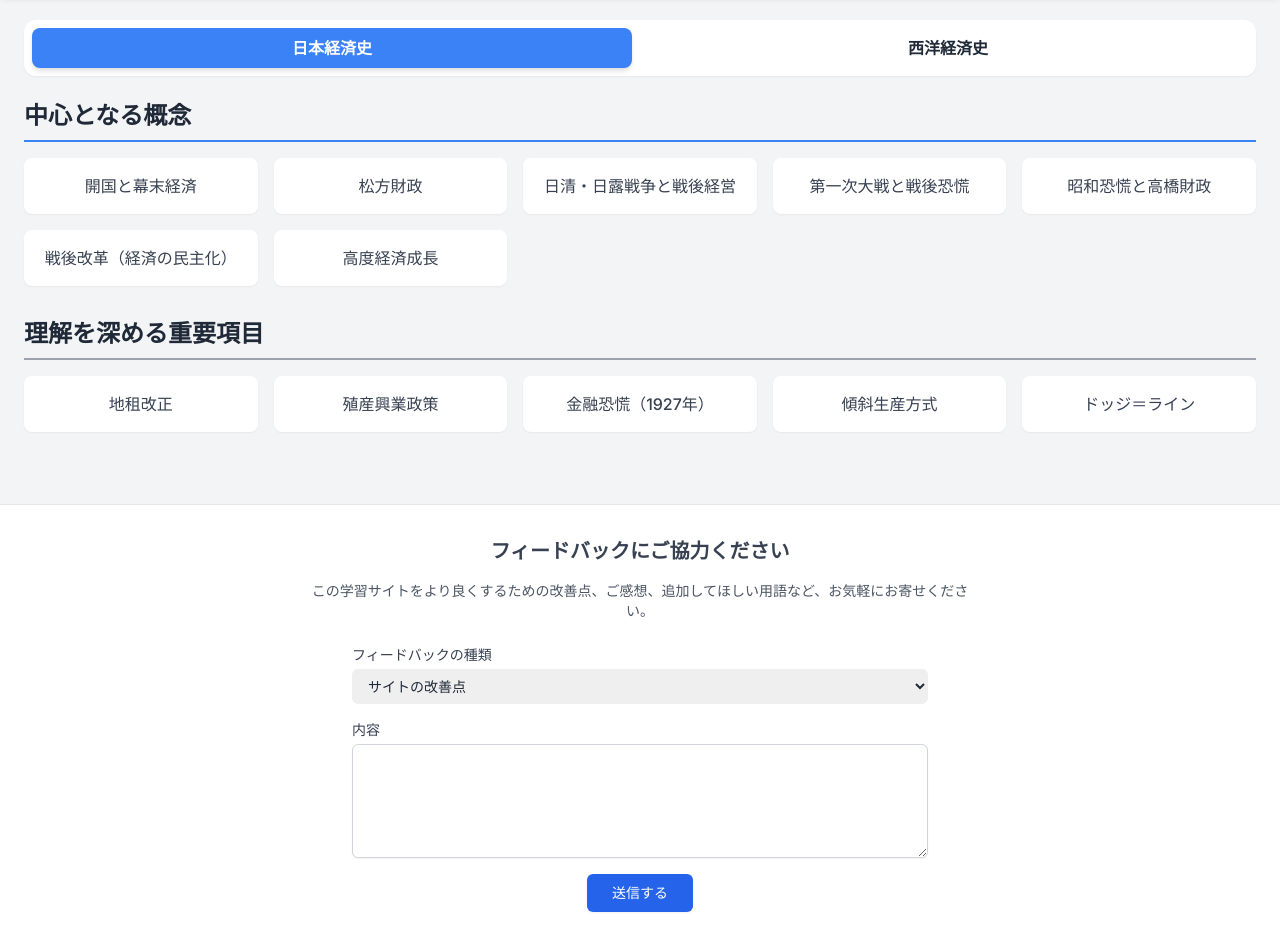
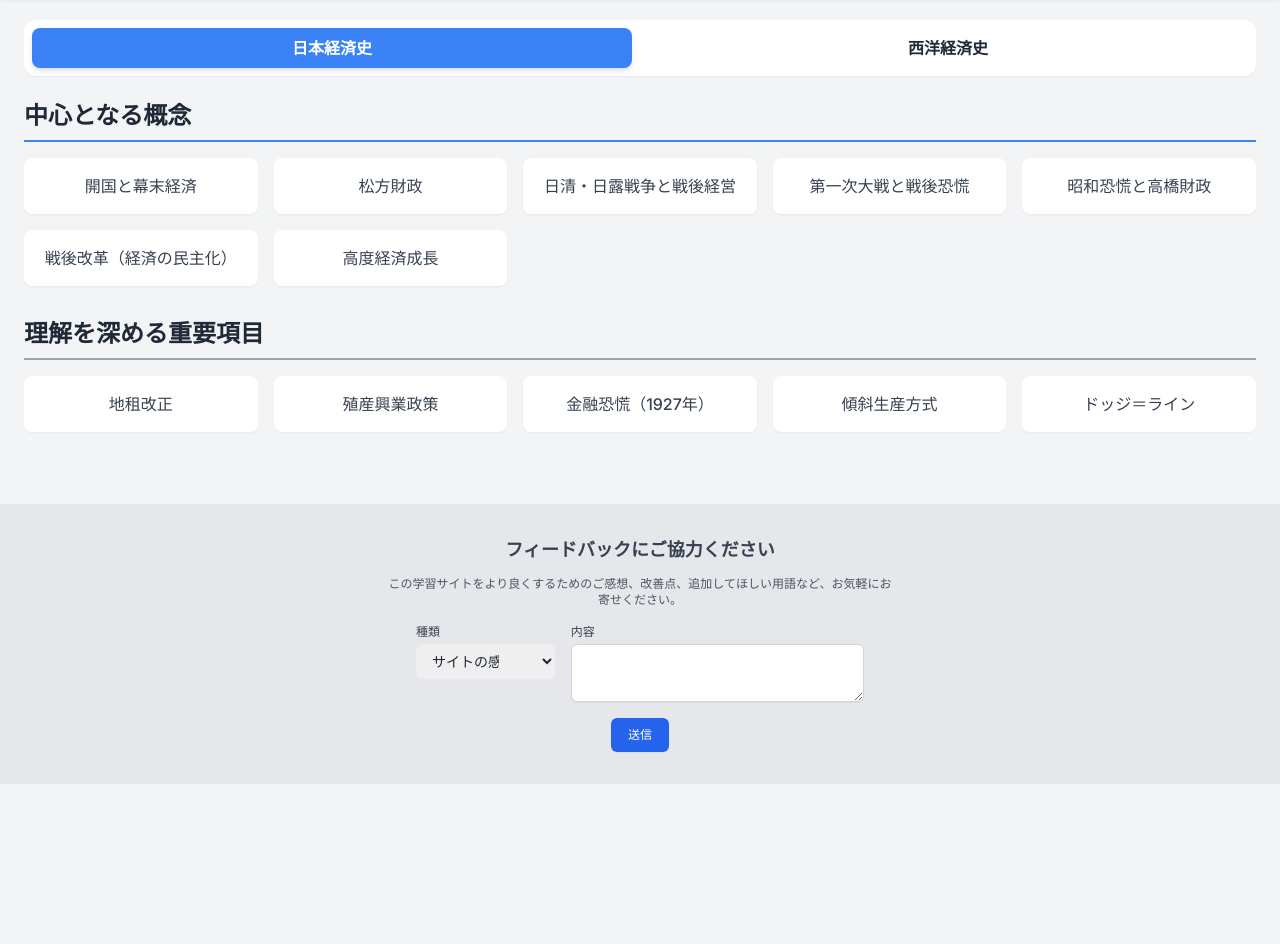
Before and after one commit to nagaosssa/Keizaishi, a plain HTML site: page index.html in a window 1280 px wide. Shown: the part 68-1012 px from the top of the page. After the commit the page ends 852 px from the top, so only its background shows below. Drawn offline with nearby package versions, Linux system fonts and the light colour scheme.

Commit message:
Update index.html

```diff
--- a/index.html
+++ b/index.html
@@ -93,32 +93,35 @@
     </main>
 
     <!-- Feedback Form -->
-    <footer class="bg-white mt-12 py-8 border-t">
+    <footer class="bg-gray-200 mt-12 py-8">
         <div class="container mx-auto px-4">
-            <h2 class="text-xl font-bold text-center text-gray-700 mb-4">フィードバックにご協力ください</h2>
-            <p class="text-center text-gray-600 text-sm mb-6 max-w-2xl mx-auto">
-                この学習サイトをより良くするための改善点、ご感想、追加してほしい用語など、お気軽にお寄せください。
+            <h2 class="text-lg font-bold text-center text-gray-700 mb-3">フィードバックにご協力ください</h2>
+            <p class="text-center text-gray-600 text-xs mb-4 max-w-lg mx-auto">
+                この学習サイトをより良くするためのご感想、改善点、追加してほしい用語など、お気軽にお寄せください。
             </p>
-            <form id="feedback-form" class="max-w-xl mx-auto">
-                <div class="mb-4">
-                    <label for="feedback-type" class="block text-sm font-medium text-gray-700">フィードバックの種類</label>
-                    <select id="feedback-type" name="feedback-type" class="mt-1 block w-full pl-3 pr-10 py-2 text-base border-gray-300 focus:outline-none focus:ring-blue-500 focus:border-blue-500 sm:text-sm rounded-md">
-                        <option>サイトの改善点</option>
-                        <option>サイトの感想</option>
-                        <option>追加してほしい語句</option>
-                    </select>
+            <form id="feedback-form" name="feedback" method="POST" data-netlify="true" class="max-w-md mx-auto">
+                <input type="hidden" name="form-name" value="feedback" />
+                <div class="grid grid-cols-1 gap-y-3 sm:grid-cols-3 sm:gap-x-4">
+                    <div class="sm:col-span-1">
+                        <label for="feedback-type" class="block text-xs font-medium text-gray-700">種類</label>
+                        <select id="feedback-type" name="feedback-type" class="mt-1 block w-full pl-3 pr-10 py-2 text-sm border-gray-300 focus:outline-none focus:ring-blue-500 focus:border-blue-500 rounded-md">
+                            <option>サイトの感想</option>
+                            <option>サイトの改善点</option>
+                            <option>追加してほしい語句</option>
+                        </select>
+                    </div>
+                    <div class="sm:col-span-2">
+                        <label for="feedback-content" class="block text-xs font-medium text-gray-700">内容</label>
+                        <textarea id="feedback-content" name="feedback-content" rows="2" class="mt-1 block w-full p-2 text-sm border border-gray-300 rounded-md shadow-sm focus:outline-none focus:ring-blue-500 focus:border-blue-500" required></textarea>
+                    </div>
                 </div>
-                <div class="mb-4">
-                    <label for="feedback-content" class="block text-sm font-medium text-gray-700">内容</label>
-                    <textarea id="feedback-content" name="feedback-content" rows="4" class="mt-1 block w-full p-2 border border-gray-300 rounded-md shadow-sm focus:outline-none focus:ring-blue-500 focus:border-blue-500" required></textarea>
-                </div>
-                <div class="text-center">
-                    <button type="submit" class="inline-flex justify-center py-2 px-6 border border-transparent shadow-sm text-sm font-medium rounded-md text-white bg-blue-600 hover:bg-blue-700 focus:outline-none focus:ring-2 focus:ring-offset-2 focus:ring-blue-500">
-                        送信する
+                <div class="text-center mt-4">
+                    <button type="submit" class="inline-flex justify-center py-2 px-4 border border-transparent shadow-sm text-xs font-medium rounded-md text-white bg-blue-600 hover:bg-blue-700 focus:outline-none focus:ring-2 focus:ring-offset-2 focus:ring-blue-500">
+                        送信
                     </button>
                 </div>
-                <p id="feedback-success-message" class="text-center text-green-600 mt-4 text-sm hidden">
-                    ありがとうございます！メールソフトが起動しますので、内容をご確認の上、送信してください。
+                <p id="feedback-success-message" class="text-center text-green-600 mt-2 text-xs hidden">
+                    フィードバックが送信されました。ありがとうございます！
                 </p>
             </form>
         </div>
@@ -671,8 +674,27 @@
                 }, { once: true });
             }
 
-            // Initial Load
+            // Initial Load & Feedback Form
             document.getElementById('tab-japanese').click();
+
+            const feedbackForm = document.getElementById('feedback-form');
+            feedbackForm.addEventListener('submit', (e) => {
+                e.preventDefault();
+                const formData = new FormData(feedbackForm);
+                const successMessage = document.getElementById('feedback-success-message');
+
+                fetch("/", {
+                    method: "POST",
+                    headers: { "Content-Type": "application/x-www-form-urlencoded" },
+                    body: new URLSearchParams(formData).toString(),
+                })
+                .then(() => {
+                    successMessage.classList.remove("hidden");
+                    feedbackForm.reset();
+                    setTimeout(() => successMessage.classList.add("hidden"), 3000);
+                })
+                .catch((error) => alert("エラーが発生しました。もう一度お試しください。"));
+            });
         });
     </script>
 </body>
```
